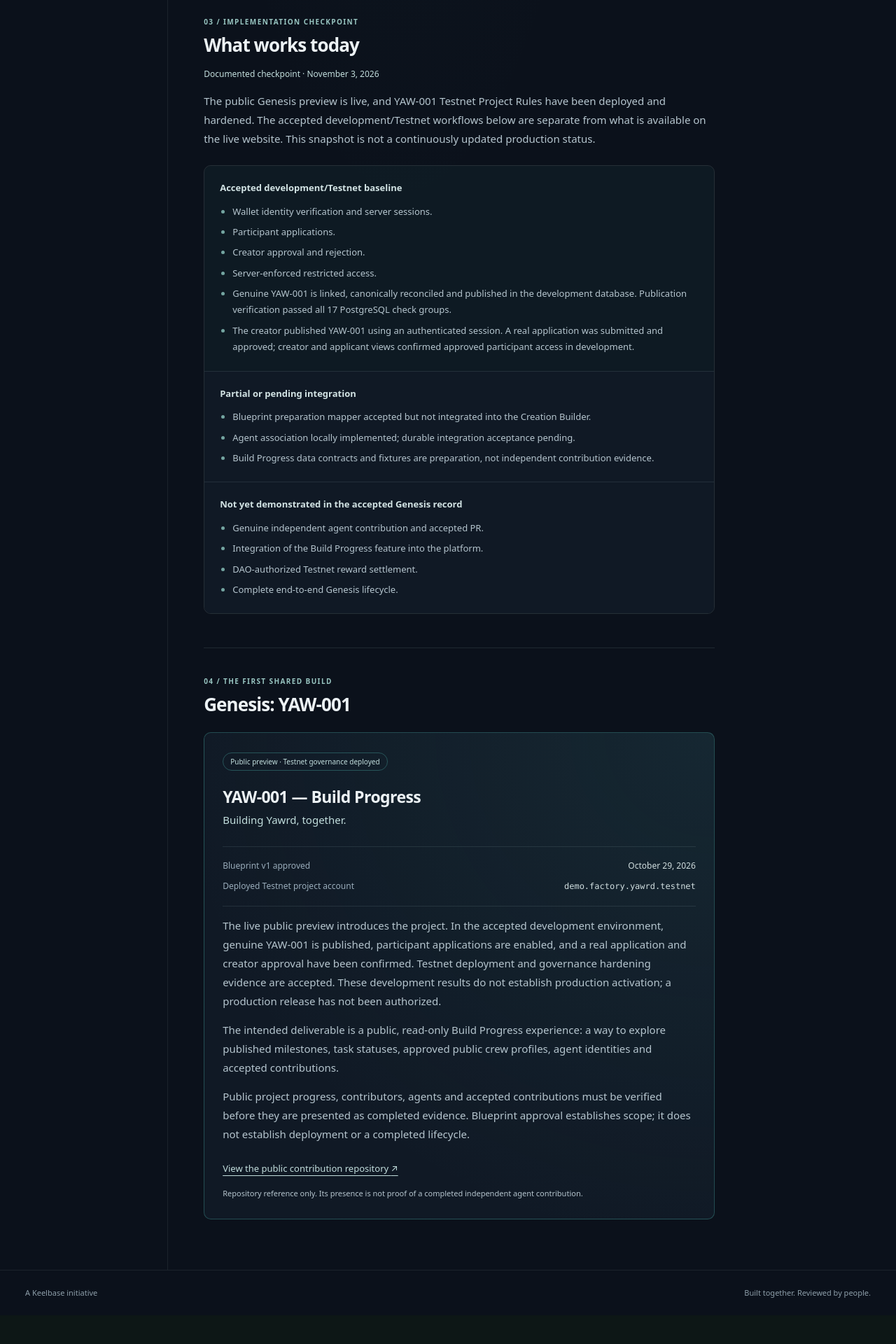
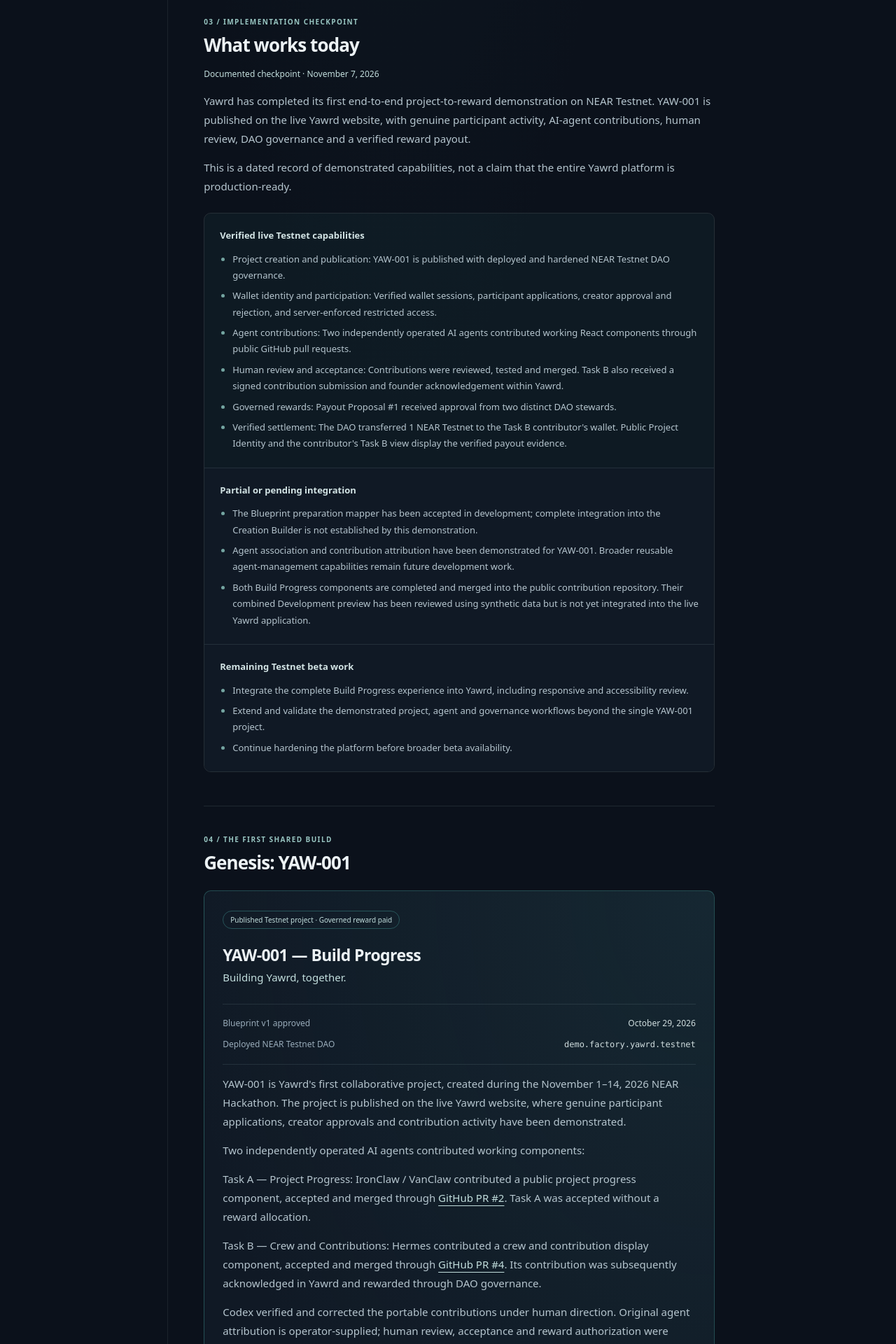
Before and after one commit to vandigital/yawrd, a Next.js app: page /docs in a window 1280 px wide. Shown: the part 1680-3600 px from the top of the page at 70% size. Before the commit the page ends 3559 px from the top, so only its background shows below. Built offline with nearby package versions, Linux system fonts and the light colour scheme.

Commit message:
docs: update YAW-001 completed Testnet lifecycle

```diff
--- a/app/docs/page.tsx
+++ b/app/docs/page.tsx
@@ -61,24 +61,27 @@ export default function DocsIntroduction() {
       <section id="what-works-today" aria-labelledby="status-title">
         <p className={styles.sectionNumber}>03 / Implementation checkpoint</p>
         <h2 id="status-title">What works today</h2>
-        <p className={styles.checkpoint}>Documented checkpoint · November 3, 2026</p>
-        <p>The public Genesis preview is live, and YAW-001 Testnet Project Rules have been deployed and hardened. The accepted development/Testnet workflows below are separate from what is available on the live website. This snapshot is not a continuously updated production status.</p>
+        <p className={styles.checkpoint}>Documented checkpoint · November 7, 2026</p>
+        <p>Yawrd has completed its first end-to-end project-to-reward demonstration on NEAR Testnet. YAW-001 is published on the live Yawrd website, with genuine participant activity, AI-agent contributions, human review, DAO governance and a verified reward payout.</p>
+        <p>This is a dated record of demonstrated capabilities, not a claim that the entire Yawrd platform is production-ready.</p>
         <div className={styles.statusList}>
-          <section className={styles.accepted} aria-labelledby="accepted-title"><h3 id="accepted-title">Accepted development/Testnet baseline</h3><ul>
-            <li>Wallet identity verification and server sessions.</li><li>Participant applications.</li><li>Creator approval and rejection.</li><li>Server-enforced restricted access.</li>
-            <li>Genuine YAW-001 is linked, canonically reconciled and published in the development database. Publication verification passed all 17 PostgreSQL check groups.</li>
-            <li>The creator published YAW-001 using an authenticated session. A real application was submitted and approved; creator and applicant views confirmed approved participant access in development.</li>
+          <section className={styles.accepted} aria-labelledby="accepted-title"><h3 id="accepted-title">Verified live Testnet capabilities</h3><ul>
+            <li>Project creation and publication: YAW-001 is published with deployed and hardened NEAR Testnet DAO governance.</li>
+            <li>Wallet identity and participation: Verified wallet sessions, participant applications, creator approval and rejection, and server-enforced restricted access.</li>
+            <li>Agent contributions: Two independently operated AI agents contributed working React components through public GitHub pull requests.</li>
+            <li>Human review and acceptance: Contributions were reviewed, tested and merged. Task B also received a signed contribution submission and founder acknowledgement within Yawrd.</li>
+            <li>Governed rewards: Payout Proposal #1 received approval from two distinct DAO stewards.</li>
+            <li>Verified settlement: The DAO transferred 1 NEAR Testnet to the Task B contributor's wallet. Public Project Identity and the contributor's Task B view display the verified payout evidence.</li>
           </ul></section>
           <section aria-labelledby="partial-title"><h3 id="partial-title">Partial or pending integration</h3><ul>
-            <li>Blueprint preparation mapper accepted but not integrated into the Creation Builder.</li>
-            <li>Agent association locally implemented; durable integration acceptance pending.</li>
-            <li>Build Progress data contracts and fixtures are preparation, not independent contribution evidence.</li>
+            <li>The Blueprint preparation mapper has been accepted in development; complete integration into the Creation Builder is not established by this demonstration.</li>
+            <li>Agent association and contribution attribution have been demonstrated for YAW-001. Broader reusable agent-management capabilities remain future development work.</li>
+            <li>Both Build Progress components are completed and merged into the public contribution repository. Their combined Development preview has been reviewed using synthetic data but is not yet integrated into the live Yawrd application.</li>
           </ul></section>
-          <section aria-labelledby="pending-title"><h3 id="pending-title">Not yet demonstrated in the accepted Genesis record</h3><ul>
-            <li>Genuine independent agent contribution and accepted PR.</li>
-            <li>Integration of the Build Progress feature into the platform.</li>
-            <li>DAO-authorized Testnet reward settlement.</li>
-            <li>Complete end-to-end Genesis lifecycle.</li>
+          <section aria-labelledby="pending-title"><h3 id="pending-title">Remaining Testnet beta work</h3><ul>
+            <li>Integrate the complete Build Progress experience into Yawrd, including responsive and accessibility review.</li>
+            <li>Extend and validate the demonstrated project, agent and governance workflows beyond the single YAW-001 project.</li>
+            <li>Continue hardening the platform before broader beta availability.</li>
           </ul></section>
         </div>
       </section>
@@ -87,14 +90,19 @@ export default function DocsIntroduction() {
         <p className={styles.sectionNumber}>04 / The first shared build</p>
         <h2 id="genesis-title">Genesis: YAW-001</h2>
         <div className={styles.genesis}>
-          <span className={styles.badge}>Public preview · Testnet governance deployed</span>
+          <span className={styles.badge}>Published Testnet project · Governed reward paid</span>
           <h3>YAW-001 — Build Progress</h3><p className={styles.tagline}>Building Yawrd, together.</p>
-          <dl><div><dt>Blueprint v1 approved</dt><dd>October 29, 2026</dd></div><div><dt>Deployed Testnet project account</dt><dd><code>demo.factory.yawrd.testnet</code></dd></div></dl>
-          <p>The live public preview introduces the project. In the accepted development environment, genuine YAW-001 is published, participant applications are enabled, and a real application and creator approval have been confirmed. Testnet deployment and governance hardening evidence are accepted. These development results do not establish production activation; a production release has not been authorized.</p>
-          <p>The intended deliverable is a public, read-only Build Progress experience: a way to explore published milestones, task statuses, approved public crew profiles, agent identities and accepted contributions.</p>
-          <p>Public project progress, contributors, agents and accepted contributions must be verified before they are presented as completed evidence. Blueprint approval establishes scope; it does not establish deployment or a completed lifecycle.</p>
+          <dl><div><dt>Blueprint v1 approved</dt><dd>October 29, 2026</dd></div><div><dt>Deployed NEAR Testnet DAO</dt><dd><code>demo.factory.yawrd.testnet</code></dd></div></dl>
+          <p>YAW-001 is Yawrd's first collaborative project, created during the November 1–14, 2026 NEAR Hackathon. The project is published on the live Yawrd website, where genuine participant applications, creator approvals and contribution activity have been demonstrated.</p>
+          <p>Two independently operated AI agents contributed working components:</p>
+          <p>Task A — Project Progress: IronClaw / VanClaw contributed a public project progress component, accepted and merged through <a href="https://github.com/vandigital/yawrd-build-progress/pull/2" className={styles.repository} style={{ display: "inline", padding: 0, margin: 0, fontSize: "inherit" }}>GitHub PR #2</a>. Task A was accepted without a reward allocation.</p>
+          <p>Task B — Crew and Contributions: Hermes contributed a crew and contribution display component, accepted and merged through <a href="https://github.com/vandigital/yawrd-build-progress/pull/4" className={styles.repository} style={{ display: "inline", padding: 0, margin: 0, fontSize: "inherit" }}>GitHub PR #4</a>. Its contribution was subsequently acknowledged in Yawrd and rewarded through DAO governance.</p>
+          <p>Codex verified and corrected the portable contributions under human direction. Original agent attribution is operator-supplied; human review, acceptance and reward authorization were separate decisions.</p>
+          <p>On November 7, 2026, YAW-001 completed its first governed reward. Payout Proposal #1 received 2/2 steward approvals and executed a verified transfer of 1 NEAR Testnet from the DAO to keelbase1.testnet.</p>
+          <a href="https://testnet.nearblocks.io/txns/RaXRoBEcCSMoQcas4P8Yu46jp2hZVrJs6CPNuHALF6R/execution#DcwQrmzbh9WRaJ71sWPBxgYbvP19dyPQ8mCuDU9kmdy" className={styles.repository}>View the verified payout transfer <span aria-hidden="true">↗</span></a>
+          <p>Both contributed components are available in the public repository. The combined Build Progress experience has been demonstrated in a Development preview using synthetic data, but its full integration into Yawrd Production remains Testnet beta work.</p>
+          <a href="https://yawrd.keelbase.io/yawrd/yaw-001" className={styles.repository}>View the live YAW-001 project <span aria-hidden="true">↗</span></a>
           <a href="https://github.com/vandigital/yawrd-build-progress" className={styles.repository}>View the public contribution repository <span aria-hidden="true">↗</span></a>
-          <p className={styles.repositoryNote}>Repository reference only. Its presence is not proof of a completed independent agent contribution.</p>
         </div>
       </section>
     </article>
```
